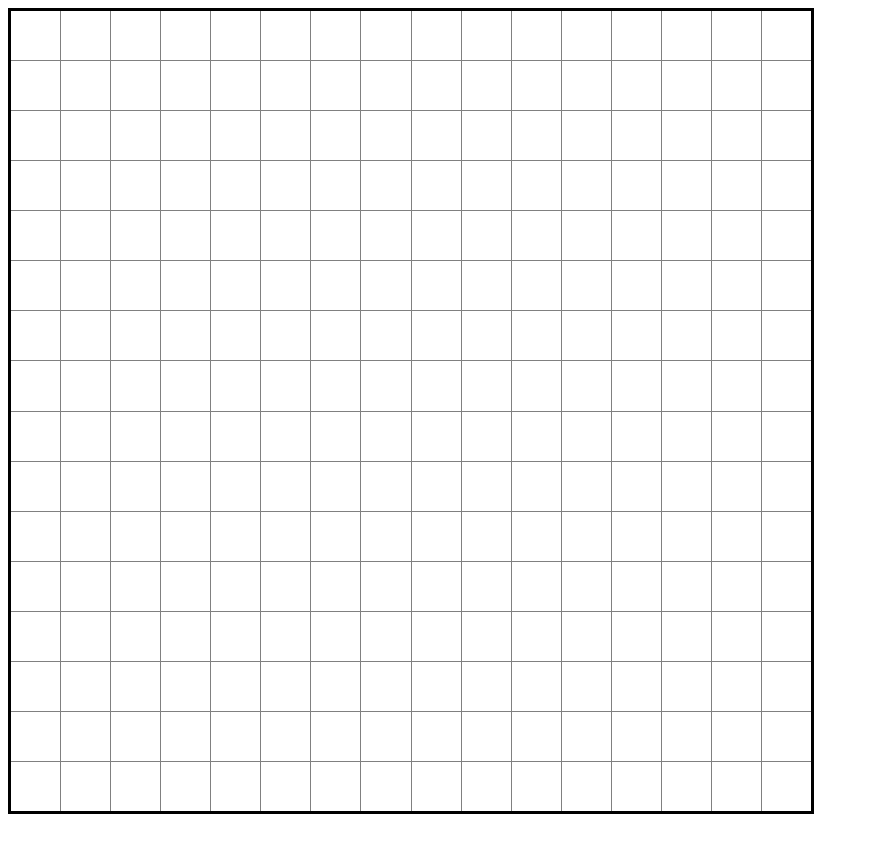
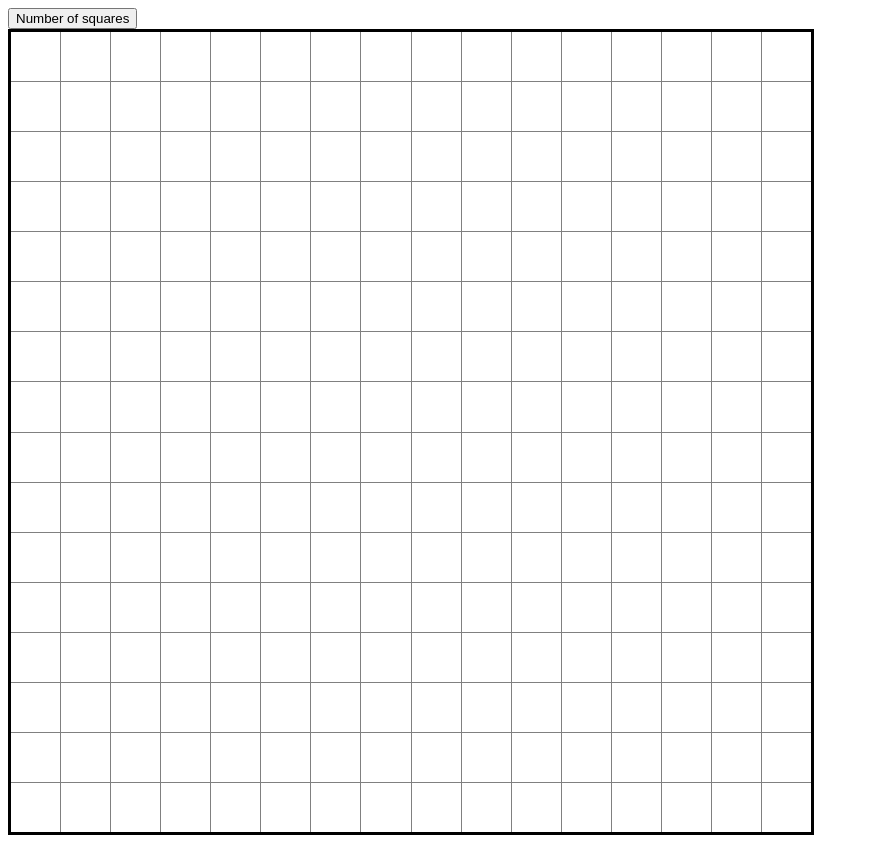
Before and after one commit to limkyouyou/Odin_Etch-a-Sketch, a plain HTML site: page index.html in a window 1280 px wide. Shown: the whole page, without its empty margins (0-869 px from the left). Before the commit the page ends 822 px from the top, so only its background shows below. Drawn offline with Linux system fonts and the light colour scheme.

Commit message:
Create total square button

```diff
--- a/index.html
+++ b/index.html
@@ -7,7 +7,12 @@
   <link rel="stylesheet" href="style.css">
 </head>
 <body>
-  <div id="grid-container"></div>
+  <div id="main-container">
+    <div id="custom-container">
+      <div id="btn-container"></div>
+    </div>
+    <div id="grid-container"></div>
+  </div>
 </body>
 <script src="script.js"></script>
 </html>
--- a/script.js
+++ b/script.js
@@ -1,4 +1,14 @@
 const gridContainer = document.querySelector('#grid-container');
+const btnContainer = document.querySelector('#btn-container');
+const ttlSquareBtn = document.createElement('button');
+
+ttlSquareBtn.setAttribute('id', 'ttl-square-btn');
+ttlSquareBtn.textContent = "Number of squares"
+btnContainer.appendChild(ttlSquareBtn);
+
+
+
+
 
 
 for (let i = 0; i < 256; i++) {
```
